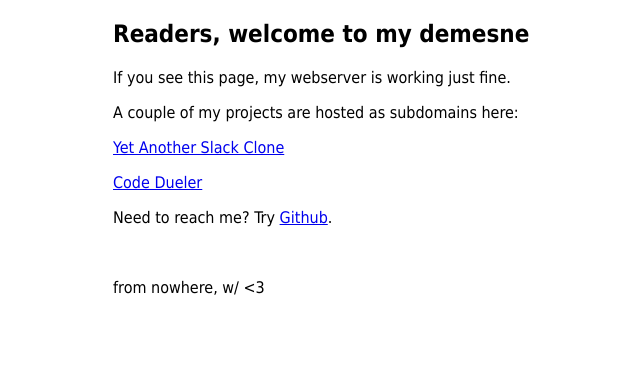
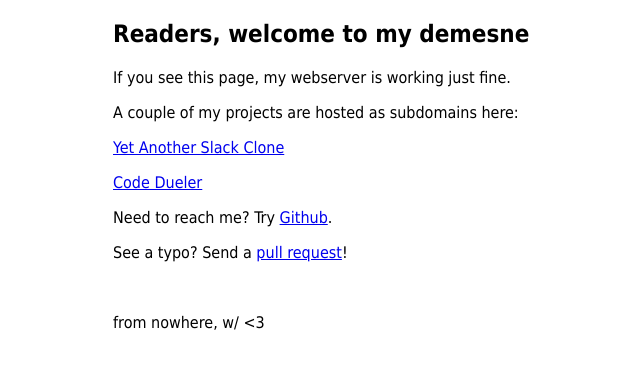
Before and after one commit to jorge-barreto/jb.dev, a plain HTML site: page web/nginx_webroot/index.html in a window 1280 px wide. Shown: the whole page, without its empty margins (247-887 px from the left). Drawn offline with Linux system fonts and the light colour scheme.

Commit message:
change web/certbot webroot to local folder

```diff
--- a/web/nginx_webroot/index.html
+++ b/web/nginx_webroot/index.html
@@ -17,6 +17,10 @@ A couple of my projects are hosted as subdomains here:
 
 <p>Need to reach me? Try <a href="https://github.com/jorge-barreto">Github</a>.</p>
 
+<p>
+  See a typo? Send a <a href="https://github.com/jorge-barreto/jb.dev">pull request</a>!
+</p>
+
 <br>
 <p>from nowhere, w/ <3</p>
 </div>
```
Also changed, not shown: 1 other file.
